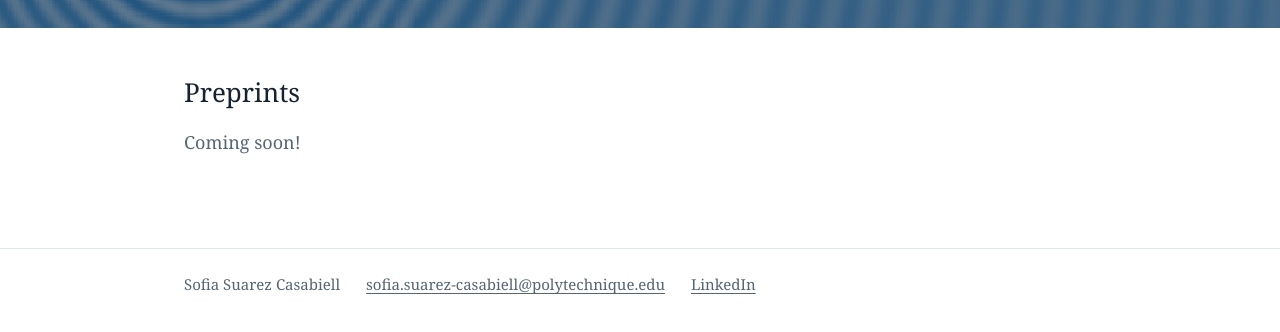
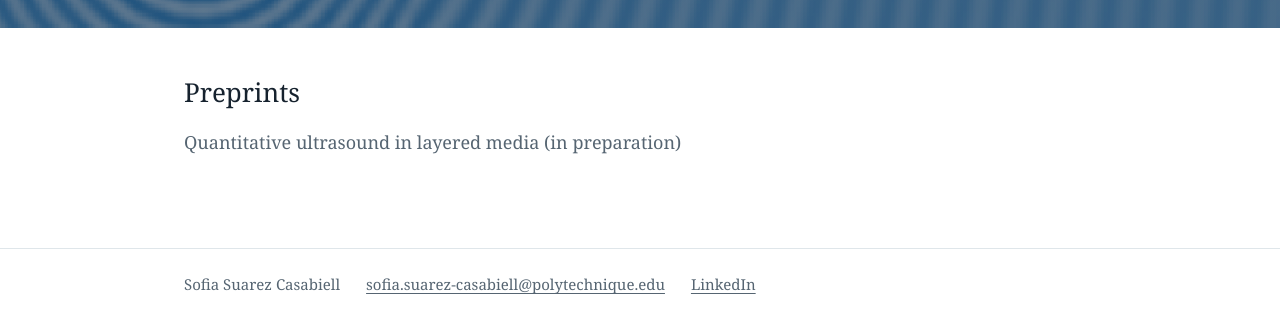
Before and after one commit to scasabiell/scasabiell.github.io, a plain HTML site: page articles.html in a window 1280 px wide. Shown: the part 270-602 px from the top of the page. Drawn offline with Linux system fonts and the light colour scheme.

Commit message:
Update preprints note in articles.html

```diff
--- a/articles.html
+++ b/articles.html
@@ -37,7 +37,7 @@
 
   <main>
     <h2>Preprints</h2>
-    <p class="note">Coming soon!</p>
+    <p class="note">Quantitative ultrasound in layered media (in preparation) </p>
 
     <!--<h2>Published papers</h2>
     <p class="note">Coming soon.</p>
```
